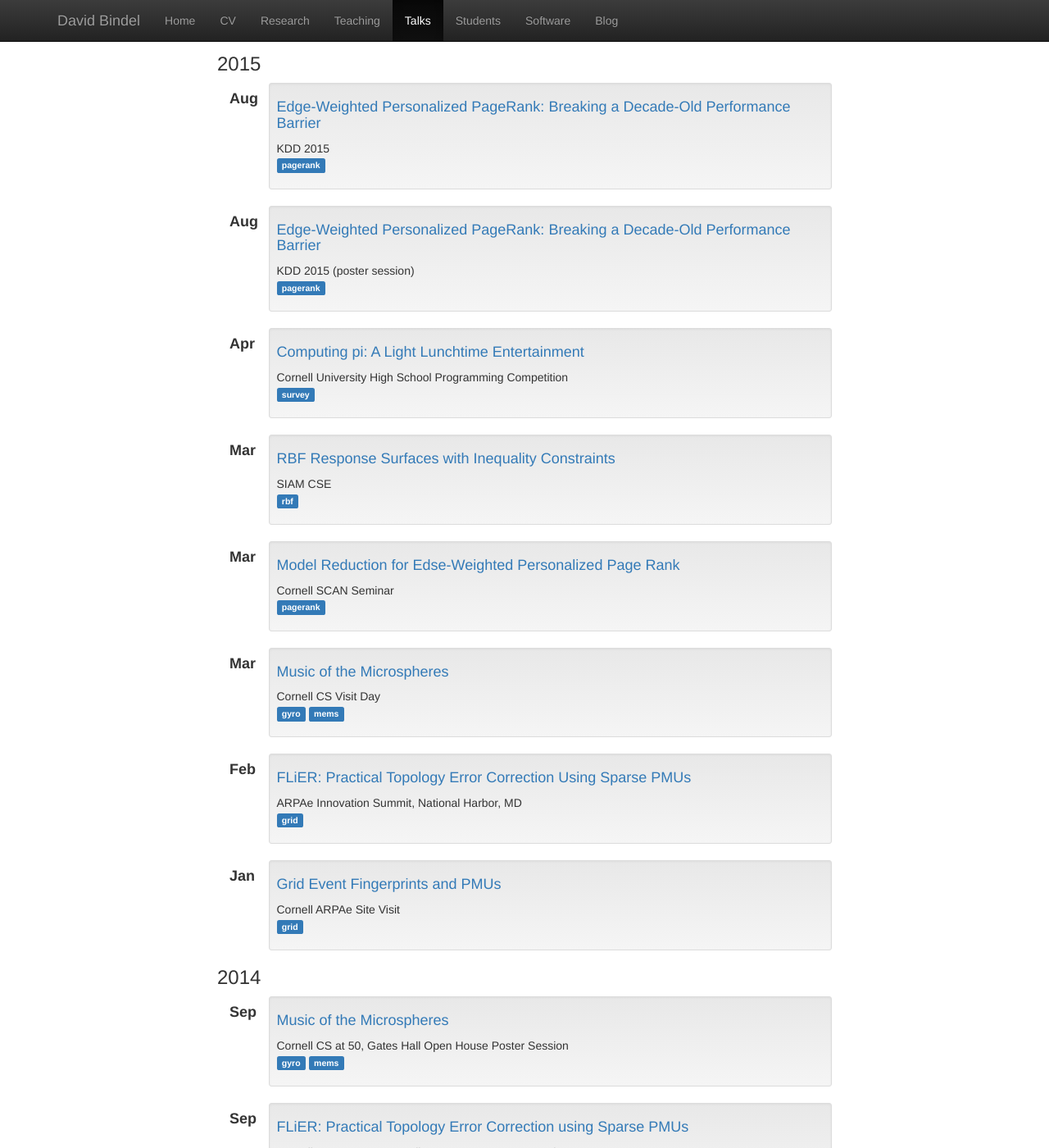
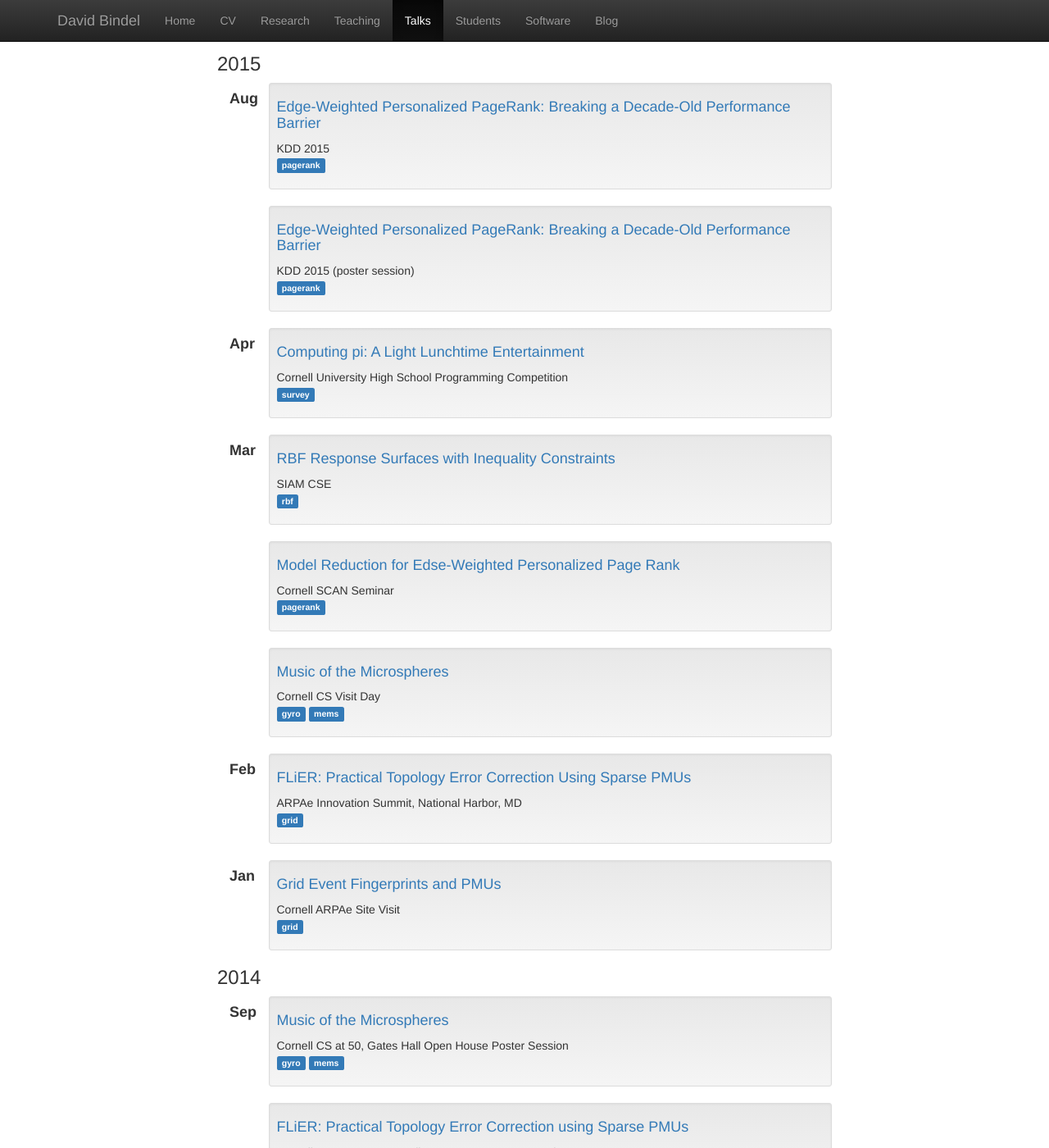
Before and after one commit to dbindel/cornell_web, a Jekyll site: the page built from talks.html, in a window 1280 px wide and 1400 px high, scrolled down 269 px. Shown: the whole window at 82% size. Built offline with Jekyll 4.4.1, drawn with Linux system fonts in a browser that asks for light colours; nearby versions of some CDN libraries; some of the changed text lies outside the part shown.

Commit message:
Update to avoid repeated month labels in talk stream.

```diff
--- a/talks.html
+++ b/talks.html
@@ -14,12 +14,13 @@ js: [filtering.js]
 {%     if year != pdate %}
 {%       if pdate != "0000" %}</div>{% endif %}
 {%       assign pdate = year %}
+{%       assign pmonth = "" %}
 <div class="filtering">
 <h3>{{ year }}</h3>
 {%     endif %}
 <div class="talk filter-all {% for tag in entry.tags %} filter-{{ tag }}{% endfor %}">
   <div class="col-md-1">
-    <h4><b>{{ entry.month_abbrev }}</b></h4>
+    {% if entry.month_abbrev != pmonth %}<h4><b>{{ entry.month_abbrev }}</b></h4>{% endif %}
   </div>
   <div class="col-md-11 well well-sm">
     <h4><a href="present/{{entry.uid}}">{{ entry.title }}</a></h4>
@@ -29,7 +30,7 @@ js: [filtering.js]
     </p>
   </div>
 </div>
-{%     assign pmonth = mnum %}
+{%     assign pmonth = entry.month_abbrev %}
 {%   endif %}
 {% endfor %}
 </div>
```
